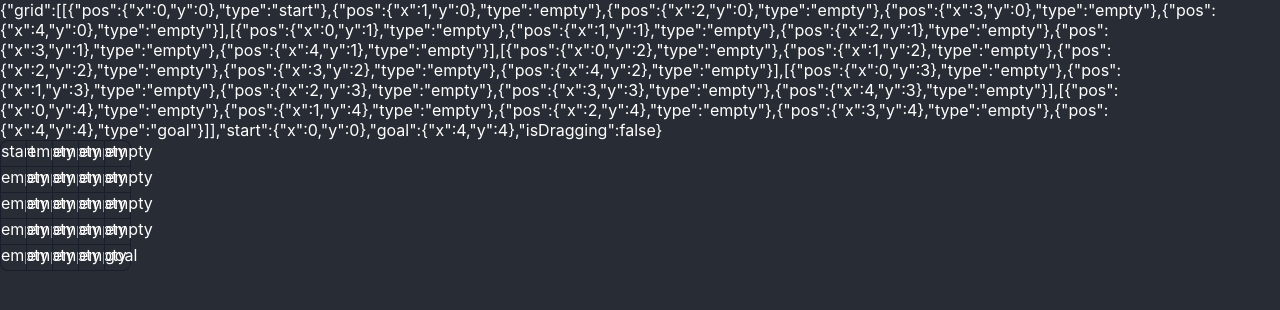
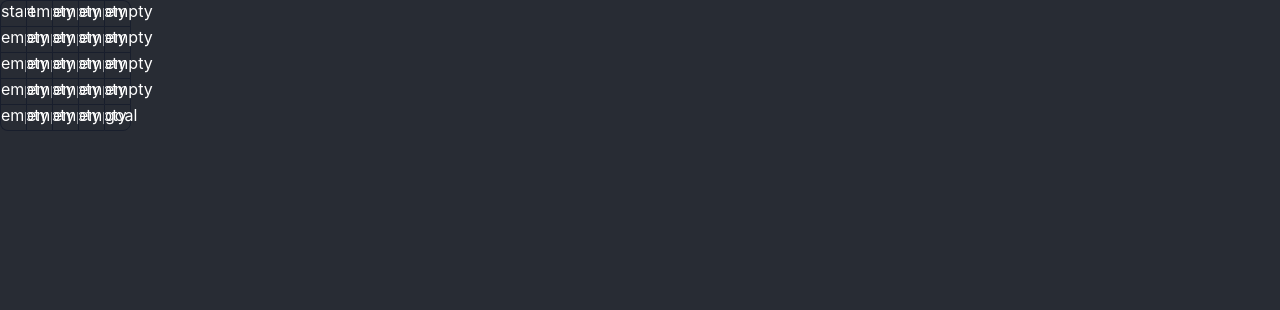
Before and after one commit to taylornorth01/pathfinding-visualizer-react, a React (Create React App) app: page / in a window 1280 px wide. Shown: the top 310 px of the page. Built offline with nearby package versions, Linux system fonts and the light colour scheme.

Commit message:
user select none and App.css correct casing

```diff
--- a/src/App.css
+++ b/src/App.css
@@ -3,4 +3,5 @@
 	height: 100vh;
 	background-color: var(--background);
 	color: white;
+	user-select: none;
 }
--- a/src/App.tsx
+++ b/src/App.tsx
@@ -1,6 +1,6 @@
 //
 import { useReducer } from 'react';
-import './app.css';
+import './App.css';
 import { createGrid, placeFlag, minipulateNodes } from './common/';
 import Grid from './component/Grid';
 import { GridNode, AppState, AppActions } from './model/';
@@ -62,7 +62,7 @@ const App: React.FC = () => {
 
 	return (
 		<div className='app'>
-			{JSON.stringify(state)}
+			{/* {JSON.stringify(state)} */}
 			<Grid
 				grid={state.grid}
 				mouseDown={(n) => mouseDown(n)}
```
